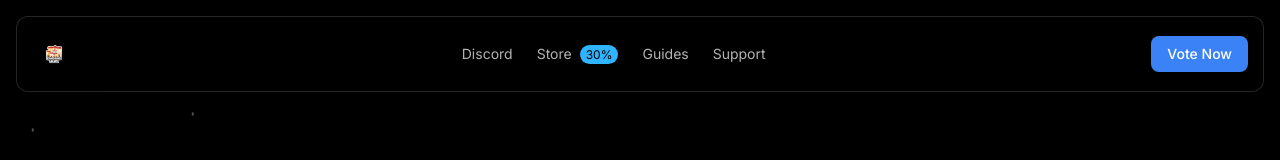
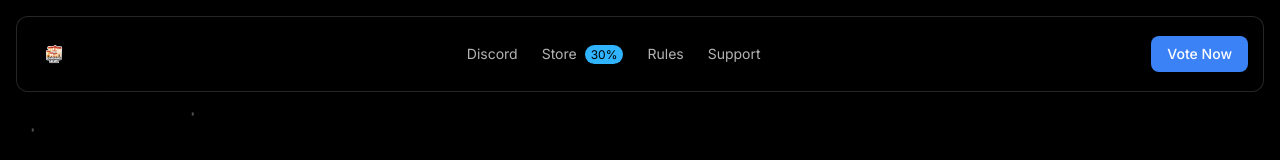
Before and after one commit to dio2282/kalwi, a Next.js app: page / in a window 1280 px wide. Shown: the top 160 px of the page. Built offline with nearby package versions, Linux system fonts and the light colour scheme.

Commit message:
update rules

```diff
--- a/src/sections/Footer.tsx
+++ b/src/sections/Footer.tsx
@@ -18,7 +18,11 @@ const socialIcons = [
 const navLinks = [
   { href: "https://store.kalwi.net/", label: "Store", id: "store-link" },
   { href: "https://discord.gg/kalwi", label: "Discord", id: "discord-link" },
-  { href: "https://store.kalwi.net/perks", label: "Perks", id: "perks-link" },
+  {
+    href: "https://docs.kalwi.net/docs/main/rules",
+    label: "Rules",
+    id: "perks-link",
+  },
   { href: "https://wa.link/h8r00y", label: "Support", id: "support-link" },
 ];
 
--- a/src/sections/Header.tsx
+++ b/src/sections/Header.tsx
@@ -28,7 +28,11 @@ const mainNav: NavItem[] = [
     href: "https://store.kalwi.net",
     badge: "30%",
   },
-  { id: "guides-link", name: "Guides", href: "https://guides.kalwi.net" },
+  {
+    id: "guides-link",
+    name: "Rules",
+    href: "https://docs.kalwi.net/docs/main/rules",
+  },
   { id: "support-link", name: "Support", href: "https://wa.link/h8r00y" },
 ];
 
```
